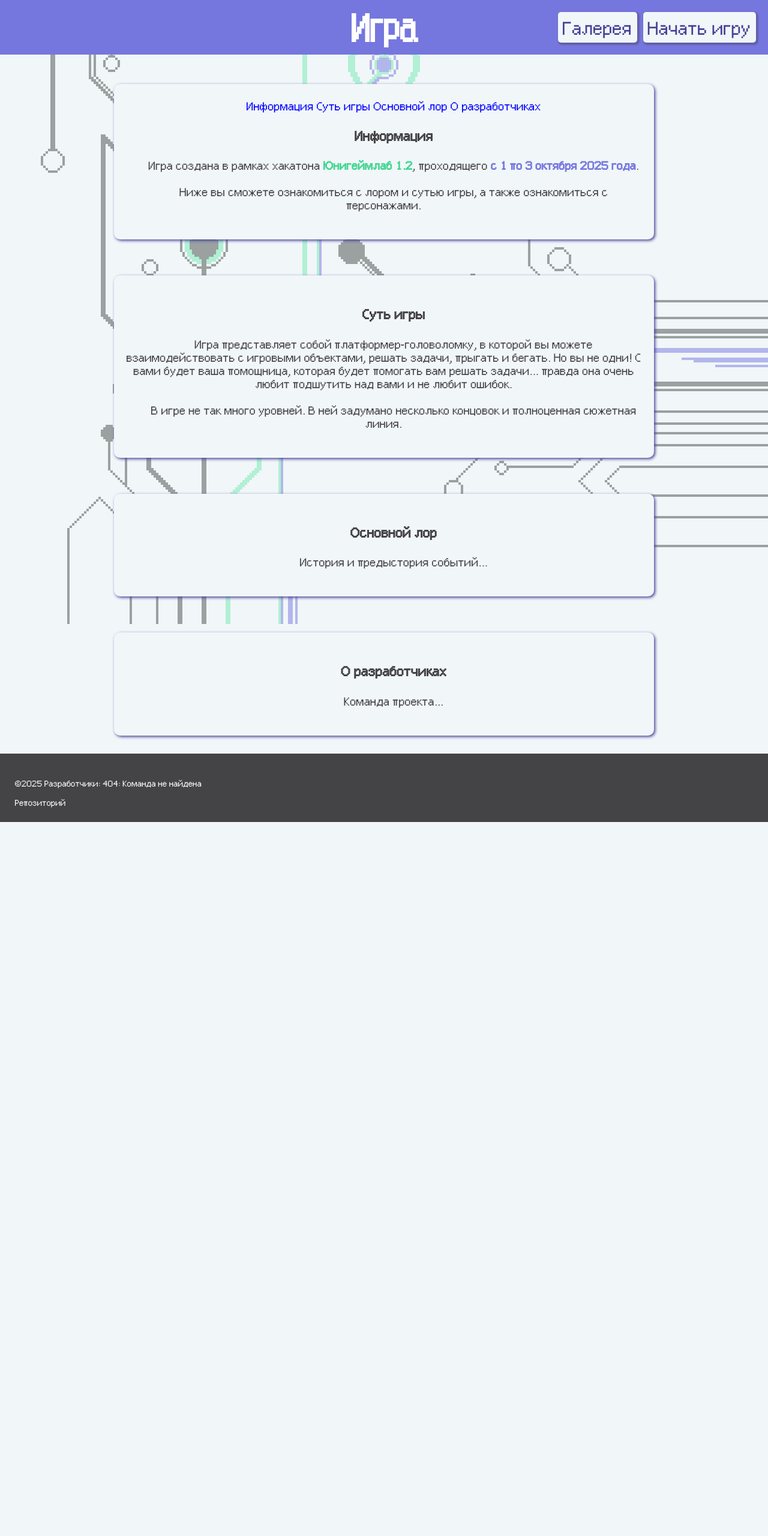
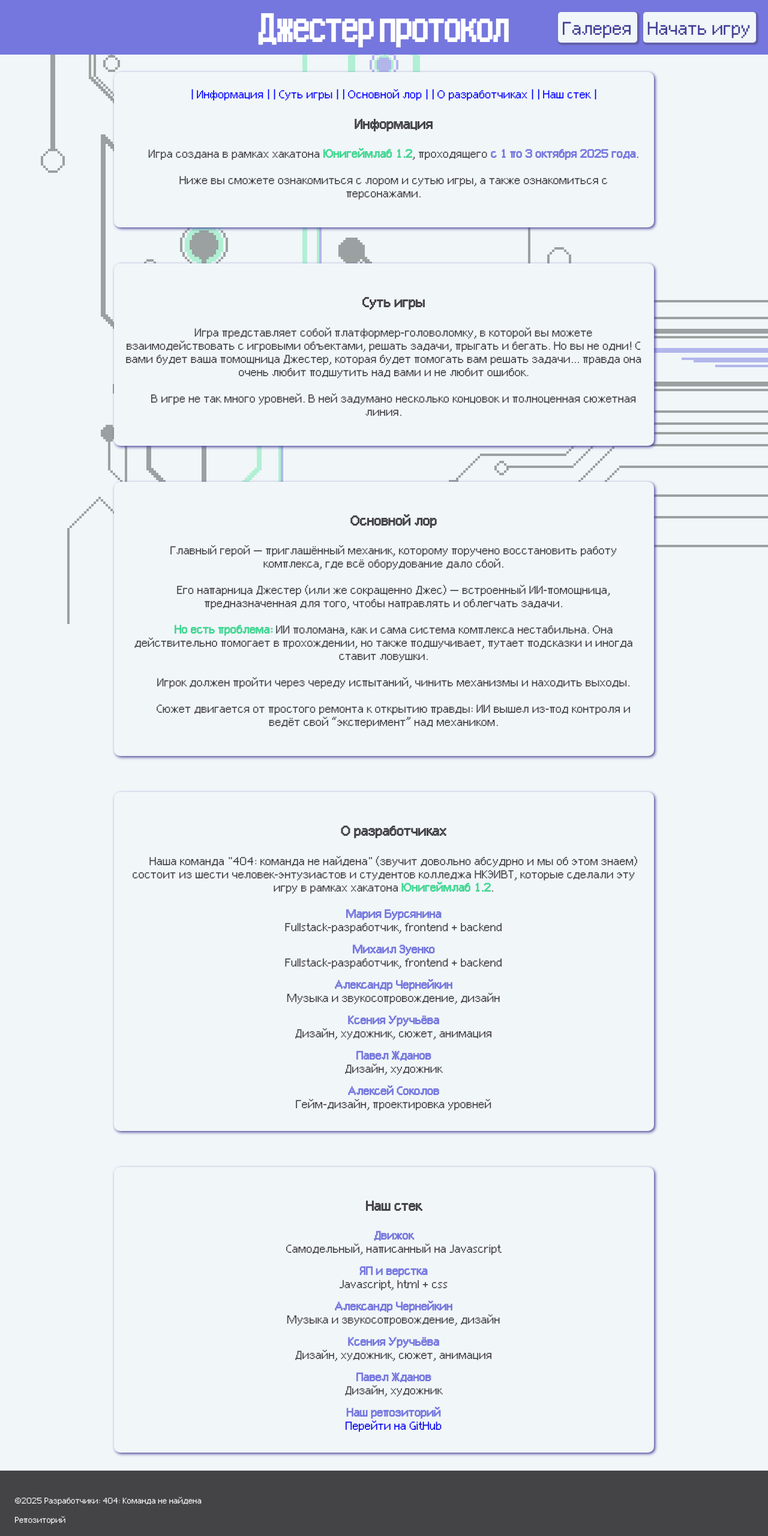
Before and after one commit to Springlezz/hackathon_gamedev2025, a plain HTML site: page about.html in a window 1280 px wide. Shown: the whole page at 60% size. Before the commit the page ends 1370 px from the top, so only its background shows below. Drawn offline with Linux system fonts and the light colour scheme.

Commit message:
frontend, 2 pages, icons, screenshots

```diff
--- a/about.html
+++ b/about.html
@@ -3,7 +3,8 @@
     <head>
         <meta charset="UTF-8">
         <meta name="viewport" content="width=device-width, initial-scale=1.0">
-        <title>Игра</title>
+        <title>Об игре</title>
+        <link rel="icon" href="/webPictures/icon/icon.png" type="image/png">
         <link rel="stylesheet" href="/styles/main.css">
         <script src="/scripts/index.js" type="module" defer></script>
         <script src="/scripts/dialog-page.js" defer></script>
@@ -12,22 +13,21 @@
         <main id="menu">
             <!-- Заголовок + шапка -->
             <div class="header-container">
-                <header>Игра</header>
+                <header>Джестер протокол</header>
                 <div id="header-buttons">
                     <a href="gallery.html" class="header-button-style">Галерея</a>
                     <a href="index.html" class="header-button-style">Начать игру</a>
                 </div>
             </div>
-            <div class="text-info">
-                <!-- КОСТЫЛЬ!!! НЕ УДАЛЯТЬ -->
-            </div>
+
 
             <div id="main" class="text-info">
                 <nav>
-                    <a class="button-nav" href="#main">Информация</a>
-                    <a class="button-nav" href="#target">Суть игры</a>
-                    <a class="button-nav" href="#lore">Основной лор</a>
-                    <a class="button-nav" href="#about_us">О разработчиках</a>
+                    <a class="button-nav" href="#main">| Информация |</a>
+                    <a class="button-nav" href="#target">| Суть игры |</a>
+                    <a class="button-nav" href="#lore">| Основной лор |</a>
+                    <a class="button-nav" href="#about_us">| О разработчиках |</a>
+                    <a class="button-nav" href="#stack">| Наш стек |</a>
                 </nav>
                 <h3>Информация</h3>
                 <p>Игра создана в рамках хакатона <span class="special-word-green">Юнигеймлаб 1.2</span>,
@@ -37,19 +37,55 @@
 
             <div id="target" class="text-info">
                 <h3>Суть игры</h3>
-                <p>Игра представляет собой платформер-головоломку, в которой вы можете взаимодействовать с игровыми объектами, решать задачи, прыгать и бегать. Но вы не одни! С вами будет ваша помощница, которая будет помогать вам решать задачи... правда она очень любит подшутить над вами и не любит ошибок.</p>
+                <p>Игра представляет собой платформер-головоломку, в которой вы можете взаимодействовать с игровыми объектами, решать задачи, прыгать и бегать. Но вы не одни! С вами будет ваша помощница Джестер, которая будет помогать вам решать задачи... правда она очень любит подшутить над вами и не любит ошибок.</p>
 
                 <p>В игре не так много уровней. В ней задумано несколько концовок и полноценная сюжетная линия.</p>
             </div>
 
             <div id="lore" class="text-info">
                 <h3>Основной лор</h3>
-                <p>История и предыстория событий...</p>
+                <p>Главный герой — приглашённый механик, которому поручено восстановить работу комплекса, где всё оборудование дало сбой.
+                <p>Его напарница Джестер (или же сокращенно Джес) — встроенный ИИ-помощница, предназначенная для того, чтобы направлять и облегчать задачи.</p>
+                <p><span class="special-word-green">Но есть проблема:</span> ИИ поломана, как и сама система комплекса нестабильна. Она действительно помогает в прохождении, но также подшучивает, путает подсказки и иногда ставит ловушки.</p>
+                <p>Игрок должен пройти через череду испытаний, чинить механизмы и находить выходы.</p>
+                <p>Сюжет двигается от простого ремонта к открытию правды: ИИ вышел из-под контроля и ведёт свой “эксперимент” над механиком.</p>
             </div>
 
             <div id="about_us" class="text-info">
                 <h3>О разработчиках</h3>
-                <p>Команда проекта...</p>
+                <p>Наша команда "404: команда не найдена" (звучит довольно абсудрно и мы об этом знаем) состоит из шести человек-энтузиастов и студентов колледжа НКЭИВТ, которые сделали эту игру в рамках хакатона <span class="special-word-green">Юнигеймлаб 1.2</span>.</p>
+                <dl>
+                    <dt><span class="special-word-purple">Мария Бурсянина</span></dt>
+                    <dd>Fullstack-разработчик, frontend + backend</dd>
+                    <dt><span class="special-word-purple">Михаил Зуенко</span></dt>
+                    <dd>Fullstack-разработчик, frontend + backend</dd>
+                    <dt><span class="special-word-purple">Александр Чернейкин</span></dt>
+                    <dd>Музыка и звукосопровождение, дизайн</dd>
+                    <dt><span class="special-word-purple">Ксения Уручьёва</span></dt>
+                    <dd>Дизайн, художник, сюжет, анимация</dd>
+                    <dt><span class="special-word-purple">Павел Жданов</span></dt>
+                    <dd>Дизайн, художник</dd>
+                    <dt><span class="special-word-purple">Алексей Соколов</span></dt>
+                    <dd>Гейм-дизайн, проектировка уровней</dd>
+                </dl>
+            </div>
+
+            <div class="text-info" id="stack">
+                <h3>Наш стек</h3>
+                <dl>
+                    <dt><span class="special-word-purple">Движок</span></dt>
+                    <dd>Самодельный, написанный на Javascript</dd>
+                    <dt><span class="special-word-purple">ЯП и верстка</span></dt>
+                    <dd>Javascript, html + css</dd>
+                    <dt><span class="special-word-purple">Александр Чернейкин</span></dt>
+                    <dd>Музыка и звукосопровождение, дизайн</dd>
+                    <dt><span class="special-word-purple">Ксения Уручьёва</span></dt>
+                    <dd>Дизайн, художник, сюжет, анимация</dd>
+                    <dt><span class="special-word-purple">Павел Жданов</span></dt>
+                    <dd>Дизайн, художник</dd>
+                    <dt><span class="special-word-purple">Наш репозиторий</span></dt>
+                    <dd><a href="https://github.com/Springlezz/hackathon_gamedev2025" target="_blank">Перейти на GitHub</a></dd>
+                </dl>
             </div>
 
             <!-- Футер -->
@@ -58,8 +94,5 @@
                 <a class="footer-link" href="https://github.com/Springlezz/hackathon_gamedev2025" target="_blank">Репозиторий</a>
             </footer>
         </main>
-        <div id="canvas-container">
-            <canvas id="canvas"></canvas>
-        </div>
     </body>
 </html>
--- a/scripts/levels/level1.js
+++ b/scripts/levels/level1.js
@@ -18,24 +18,24 @@ export default class extends Level {
     player = new Player(new Vector2(-400, -100));
     entities = [
         this.player,
-        new BorderLeft(new Vector2(-496, 0)),
-        new BorderRight(new Vector2(496, 0)),
-        new BorderTop(new Vector2(0, 272)),
-        new BorderBottomFull(new Vector2(0, -272)),
-        new Platform(new Vector2(0, -112)),
-        new Platform(new Vector2(-64, -112)),
-        new Platform(new Vector2(-360, -112)),
-        new Platform(new Vector2(-300, -112)),
-        new PlatformThin(new Vector2(-260, -200)),
-        new BoxSmall(new Vector2(-314, 0)),
-        new Door(new Vector2(4, 32)),
-        new Door(new Vector2(508, 32)),
-        new Battery(new Vector2(96, 64)),
-        new BatterySlot(new Vector2(408, 88)),
-        new Platform(new Vector2(256, 67), true),
-        new Ladder(new Vector2(200, 56)),
-        new Ladder(new Vector2(104, 120)),
-        new Ladder(new Vector2(200, 176)),
+        // new BorderLeft(new Vector2(-496, 0)),
+        // new BorderRight(new Vector2(496, 0)),
+        // new BorderTop(new Vector2(0, 272)),
+        // new BorderBottomFull(new Vector2(0, -272)),
+        // new Platform(new Vector2(0, -112)),
+        // new Platform(new Vector2(-64, -112)),
+        // new Platform(new Vector2(-360, -112)),
+        // new Platform(new Vector2(-300, -112)),
+        // new PlatformThin(new Vector2(-260, -200)),
+        // new BoxSmall(new Vector2(-314, 0)),
+        // new Door(new Vector2(4, 32)),
+        // new Door(new Vector2(508, 32)),
+        // new Battery(new Vector2(96, 64)),
+        // new BatterySlot(new Vector2(408, 88)),
+        // new Platform(new Vector2(256, 67), true),
+        // new Ladder(new Vector2(200, 56)),
+        // new Ladder(new Vector2(104, 120)),
+        // new Ladder(new Vector2(200, 176)),
 
     ];
 }
--- a/styles/main.css
+++ b/styles/main.css
@@ -57,7 +57,8 @@ body {
 main {
     display: flex;
     flex-direction: column;
-    height: 100%
+    height: 100%;
+    padding-top: 90px;
 }
 
 .header-container {
@@ -202,9 +203,9 @@ footer {
 
 .text-info {
     display: block;
-    max-width: 900px;    /* ограничение по ширине */
-    width: 90%;          /* адаптивная ширина */
-    margin: 30px auto;   /* чтобы блоки были по центру и с отступом */
+    max-width: 900px;
+    width: 90%;
+    margin: 30px auto;
     padding: 25px 20px;
 
     border-radius: 10px;
@@ -212,10 +213,43 @@ footer {
     color: var(--darkest-color);
     text-align: center;
     font-family: 'EpilepsySans', 'Gill Sans', calibri;
-    font-size: 22px;     /* чуть меньше, чем у меню, чтобы выглядело гармонично */
+    font-size: 22px;
     box-shadow: #444096 2px 2px 5px 0;
     text-indent: 1.5em;
+    scroll-margin-top: 100px;
 }
+.text-info p {
+    text-indent: 1.5em;
+}
+
+
+.text-info dl {
+    text-align: center;
+    margin: 0;
+    padding: 0;
+}
+
+.text-info dt {
+    font-weight: bold;
+    margin-top: 15px;
+}
+
+.text-info dd {
+    margin-left: 1.5em;
+    margin-bottom: 10px;
+    text-indent: 0;
+
+}
+.text-info a{
+    text-decoration: none;
+}
+
+.text-info a:hover {
+    background-color: var(--third-color);
+    padding: 1px;
+    border-radius: 5px;
+}
+
 
 .special-word-green{
     color: #41d691;
@@ -237,3 +271,7 @@ footer {
     padding: 1px;
     border-radius: 5px;
 }
+
+html {
+  scroll-behavior: smooth;
+}
```
Also changed, not shown: gallery.html (+51 -0 lines), index.html (+5 -3 lines), webPictures/gallery/b1-level.jpg (added), webPictures/gallery/demo-level.jpg (added), webPictures/gallery/dev-scream.jpg (added), webPictures/gallery/first-design.jpg (added), webPictures/gallery/hero-run.png (added), webPictures/gallery/jester-1version.jpg (added), webPictures/gallery/jester-sketch.jpg (added), webPictures/gallery/palette.jpg (added), webPictures/icon/icon.png (added).
